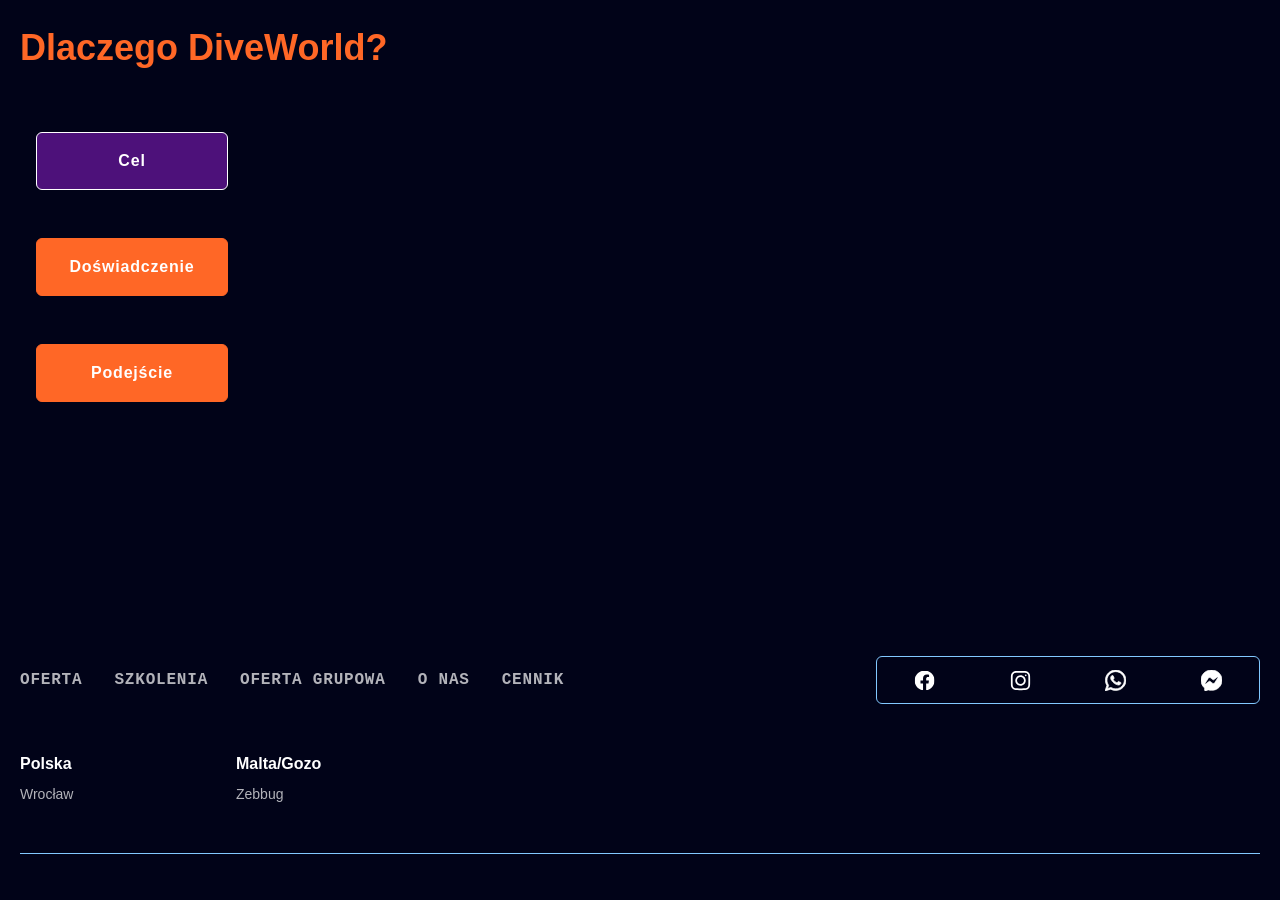
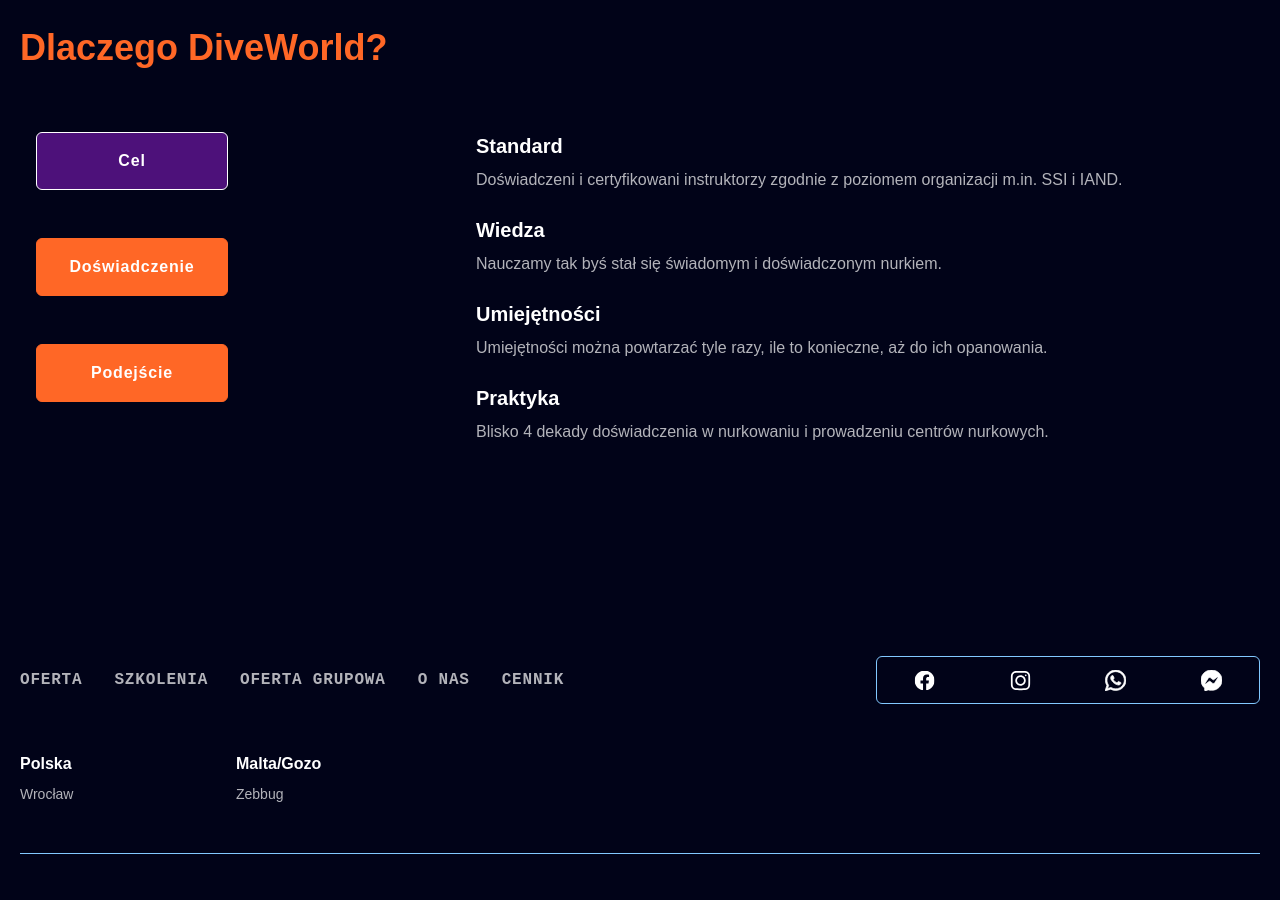
Before and after one commit to MattFvnDev/Diveworld, a React (Vite) app: page / in a window 1280 px wide. Shown: the part 920-1820 px from the top of the page. Built offline with nearby package versions, Linux system fonts and the light colour scheme.

Commit message:
ChooseUsContent Destructuring Props

```diff
--- a/src/components/ChooseUsContent.jsx
+++ b/src/components/ChooseUsContent.jsx
@@ -1,8 +1,8 @@
-const ChooseUsContent = () => {
+const ChooseUsContent = ({ subTitle, stage }) => {
   return (
     <div className="flex flex-col space-y-2 max-w-2xl">
-        <h2 className="font-semibold text-xl"></h2>
-        <p className="font-medium text-default/70"></p>
+      <h2 className="font-semibold text-xl">{subTitle}</h2>
+      <p className="font-medium text-default/70">{stage}</p>
     </div>
   )
 }
```
Lines whose indentation alone changed are shown as unchanged.
